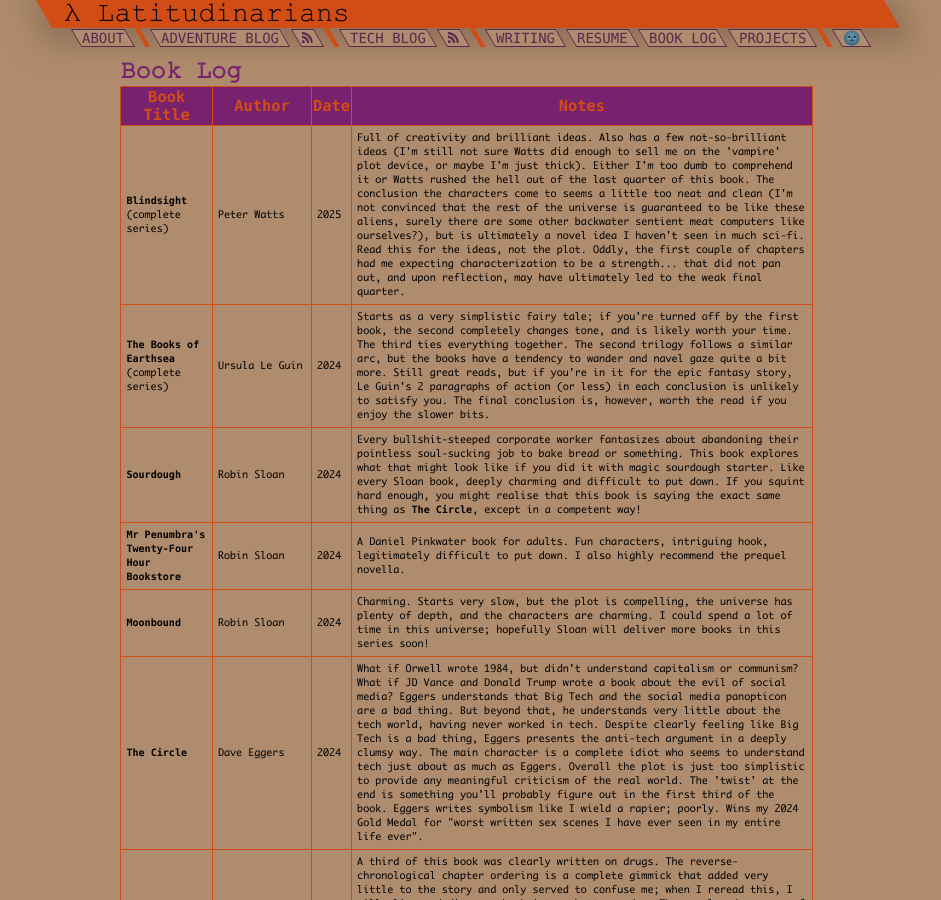
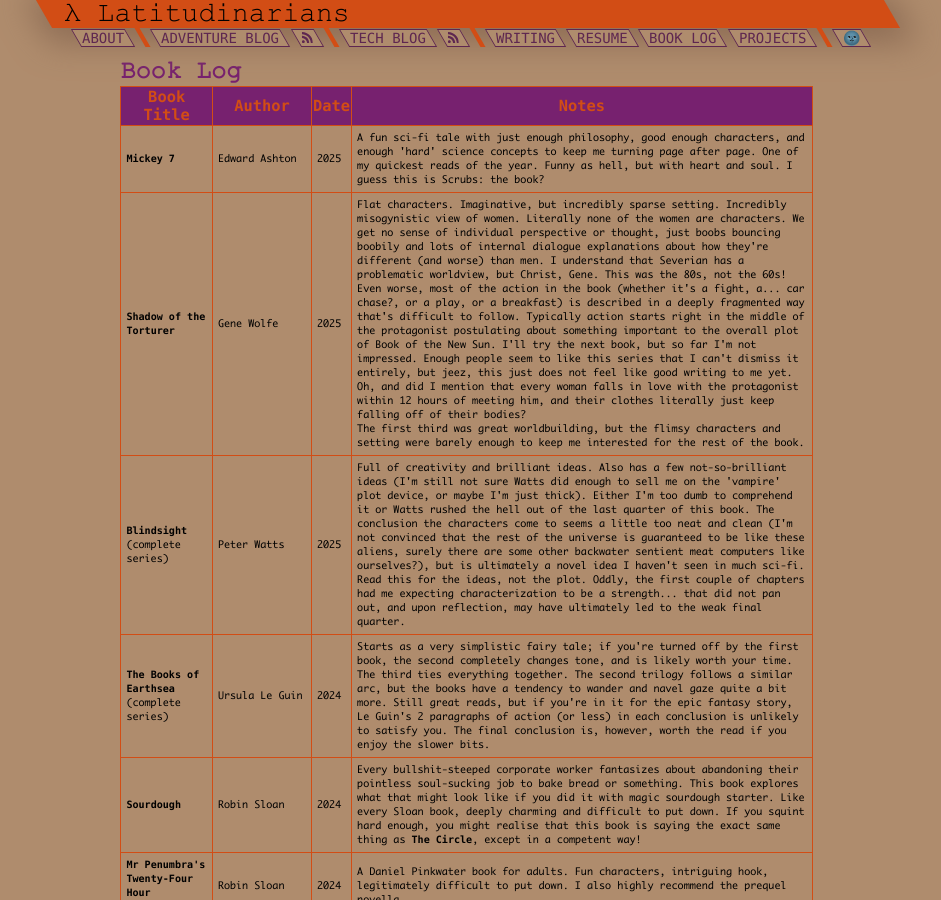
Before and after one commit to nathan-contino/nathan-contino.github.io, a Jekyll site: the page built from _pages/reading.md, in a window 1280 px wide and 900 px high. Shown: the whole window, without its empty margins (174-1115 px from the left). Built offline with Jekyll 4.4.1, drawn with Linux system fonts in a browser that asks for light colours.

Commit message:
Update book log

```diff
--- a/_pages/reading.md
+++ b/_pages/reading.md
@@ -6,7 +6,9 @@
 
 | Book Title 					| Author 				| Date 			| Notes |
 | ---		 					| ---		 			| ---			| ---	|
-| **Blindsight**  (complete series) | Peter Watts | 2025 | Full of creativity and brilliant ideas. Also has a few not-so-brilliant ideas (I'm still not sure Watts did enough to sell me on the 'vampire' plot device, or maybe I'm just thick). Either I'm too dumb to comprehend it or Watts rushed the hell out of the last quarter of this book. The conclusion the characters come to seems a little too neat and clean (I'm not convinced that the rest of the universe is guaranteed to be like these aliens, surely there are some other backwater sentient meat computers like ourselves?), but is ultimately a novel idea I haven't seen in much sci-fi. Read this for the ideas, not the plot. Oddly, the first couple of chapters had me expecting characterization to be a strength... that did not pan out, and upon reflection, may have ultimately led to the weak final quarter.|
+| **Mickey 7** | Edward Ashton | 2025 | A fun sci-fi tale with just enough philosophy, good enough characters, and enough 'hard' science concepts to keep me turning page after page. One of my quickest reads of the year. Funny as hell, but with heart and soul. I guess this is Scrubs: the book? |
+| **Shadow of the Torturer** | Gene Wolfe | 2025 | Flat characters. Imaginative, but incredibly sparse setting. Incredibly misogynistic view of women. Literally none of the women are characters. We get no sense of individual perspective or thought, just boobs bouncing boobily and lots of internal dialogue explanations about how they're different (and worse) than men. I understand that Severian has a problematic worldview, but Christ, Gene. This was the 80s, not the 60s! <br> Even worse, most of the action in the book (whether it's a fight, a... car chase?, or a play, or a breakfast) is described in a deeply fragmented way that's difficult to follow. Typically action starts right in the middle of the protagonist postulating about something important to the overall plot of Book of the New Sun. I'll try the next book, but so far I'm not impressed. Enough people seem to like this series that I can't dismiss it entirely, but jeez, this just does not feel like good writing to me yet. <br> Oh, and did I mention that every woman falls in love with the protagonist within 12 hours of meeting him, and their clothes literally just keep falling off of their bodies? <br> The first third was great worldbuilding, but the flimsy characters and setting were barely enough to keep me interested for the rest of the book. |
+| **Blindsight**  (complete series) | Peter Watts | 2025 | Full of creativity and brilliant ideas. Also has a few not-so-brilliant ideas (I'm still not sure Watts did enough to sell me on the 'vampire' plot device, or maybe I'm just thick). Either I'm too dumb to comprehend it or Watts rushed the hell out of the last quarter of this book. The conclusion the characters come to seems a little too neat and clean (I'm not convinced that the rest of the universe is guaranteed to be like these aliens, surely there are some other backwater sentient meat computers like ourselves?), but is ultimately a novel idea I haven't seen in much sci-fi. Read this for the ideas, not the plot. Oddly, the first couple of chapters had me expecting characterization to be a strength... that did not pan out, and upon reflection, may have ultimately led to the weak final quarter. |
 | **The Books of Earthsea**  (complete series) | Ursula Le Guin | 2024 | Starts as a very simplistic fairy tale; if you're turned off by the first book, the second completely changes tone, and is likely worth your time. The third ties everything together. The second trilogy follows a similar arc, but the books have a tendency to wander and navel gaze quite a bit more. Still great reads, but if you're in it for the epic fantasy story, Le Guin's 2 paragraphs of action (or less) in each conclusion is unlikely to satisfy you. The final conclusion is, however, worth the read if you enjoy the slower bits. |
 | **Sourdough** | Robin Sloan | 2024 | Every bullshit-steeped corporate worker fantasizes about abandoning their pointless soul-sucking job to bake bread or something. This book explores what that might look like if you did it with magic sourdough starter. Like every Sloan book, deeply charming and difficult to put down. If you squint hard enough, you might realise that this book is saying the exact same thing as **The Circle**, except in a competent way!|
 | **Mr Penumbra's Twenty-Four Hour Bookstore** | Robin Sloan | 2024 | A Daniel Pinkwater book for adults. Fun characters, intriguing hook, legitimately difficult to put down. I also highly recommend the prequel novella. |
```
